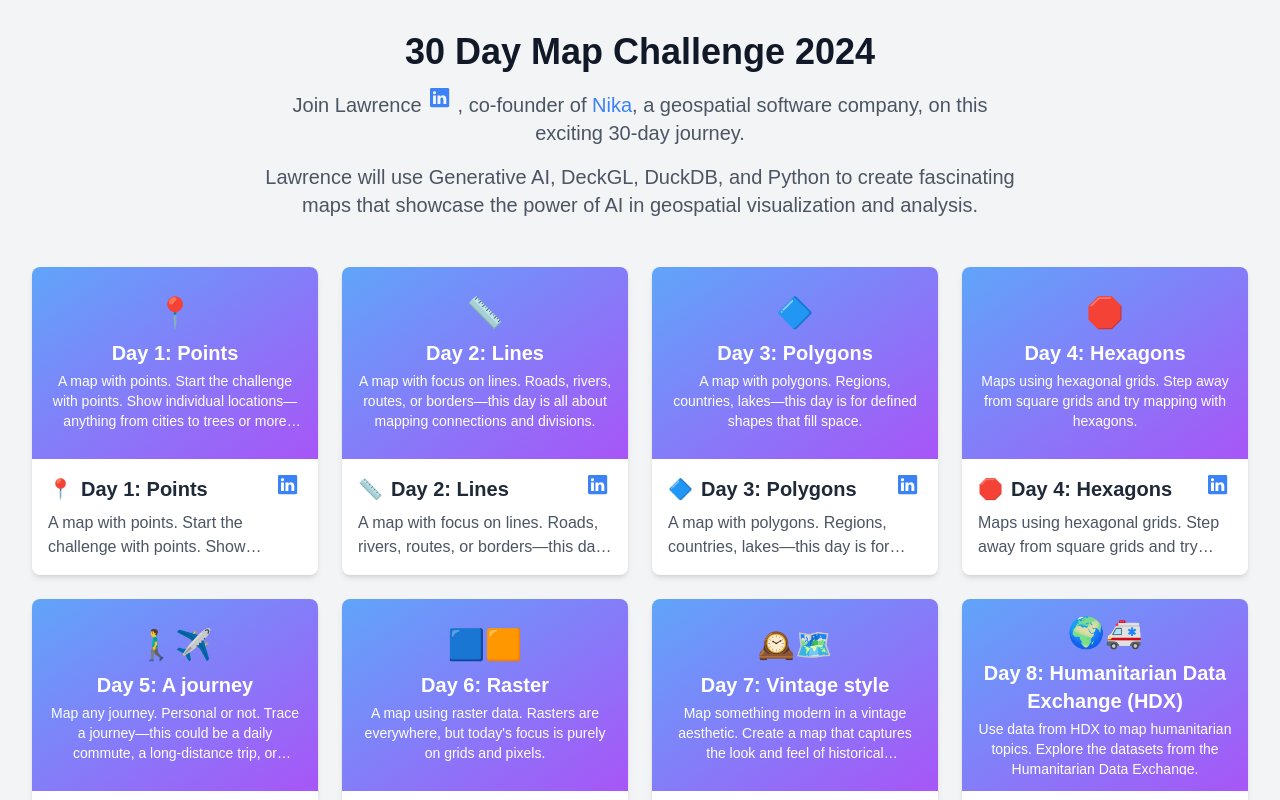
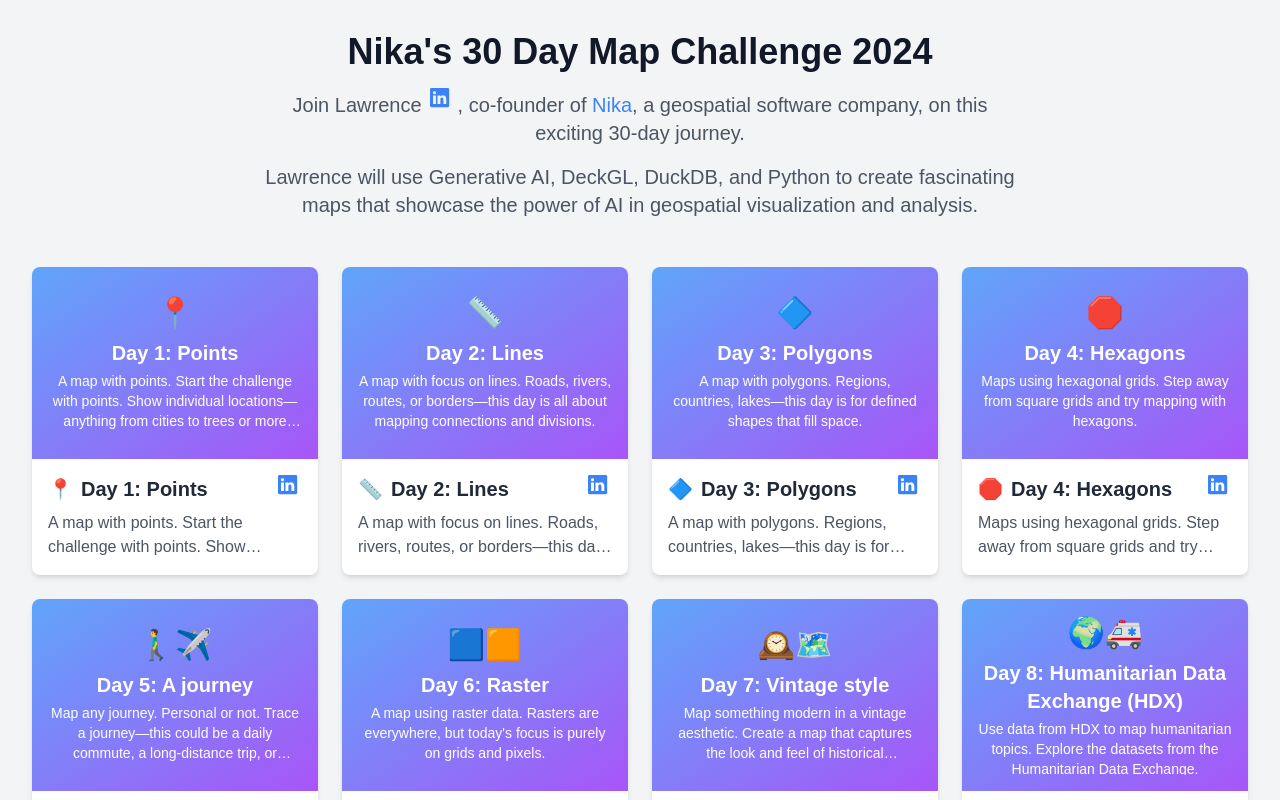
Before and after one commit to NikaEco/lawrence-30daymapchallenge2024, a Next.js app: page / in a window 1280 px wide. Shown: the top 800 px of the page. Built offline with nearby package versions, Linux system fonts and the light colour scheme.

Commit message:
add nika to title

```diff
--- a/app/page.tsx
+++ b/app/page.tsx
@@ -93,7 +93,7 @@ export default function Dashboard() {
       <div className="max-w-7xl mx-auto">
         <div className="text-center mb-12">
           <h1 className="text-4xl font-bold text-gray-900 mb-4">
-            30 Day Map Challenge 2024
+            Nika's 30 Day Map Challenge 2024
           </h1>
           <p className="text-xl text-gray-600 max-w-3xl mx-auto">
             Join Lawrence
```
